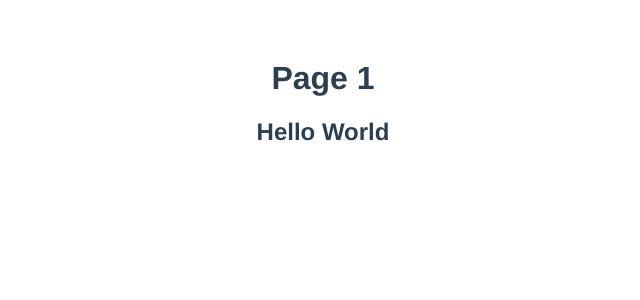
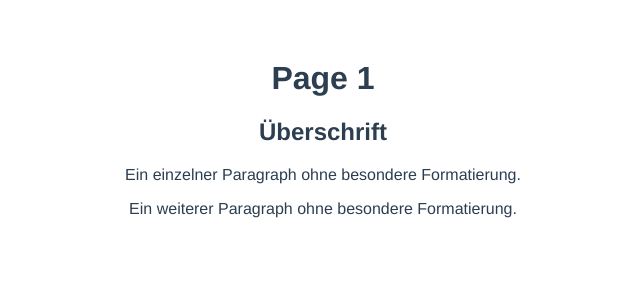
Before and after one commit to mako017-archive/ls-logfiles, a Vue app: page / in a window 1280 px wide. Shown: the top 300 px of the page, without its empty margins (317-957 px from the left). Built offline with nearby package versions, Linux system fonts and the light colour scheme.

Commit message:
added pages store

```diff
--- a/src/components/SlideShow.vue
+++ b/src/components/SlideShow.vue
@@ -1,21 +1,24 @@
 <template>
 	<div class="hello">
 		<h1>Page 1</h1>
-		<Slide html="<h2>Hello World</h2>" />
+		<Slide :html="pages" />
 	</div>
 </template>
 
 <script lang="ts">
 import { Component, Prop, Vue } from "vue-property-decorator";
 import Slide from "@/components/SlideShowComponents/Slide.vue";
+import { mapGetters } from "vuex";
 
 @Component({
 	components: {
 		Slide,
 	},
+	computed: mapGetters(["pages"]),
 })
 export default class SlideShow extends Vue {
 	@Prop() private msg!: string;
+	pages!: string;
 }
 </script>
 
--- a/src/store/modules/pages.ts
+++ b/src/store/modules/pages.ts
@@ -10,7 +10,9 @@ const state = {
 		},
 	],
 };
-const getters = {};
+const getters = {
+	pages: (state: any) => state.allPages[0].html,
+};
 const actions = {};
 const mutations = {};
 
```
